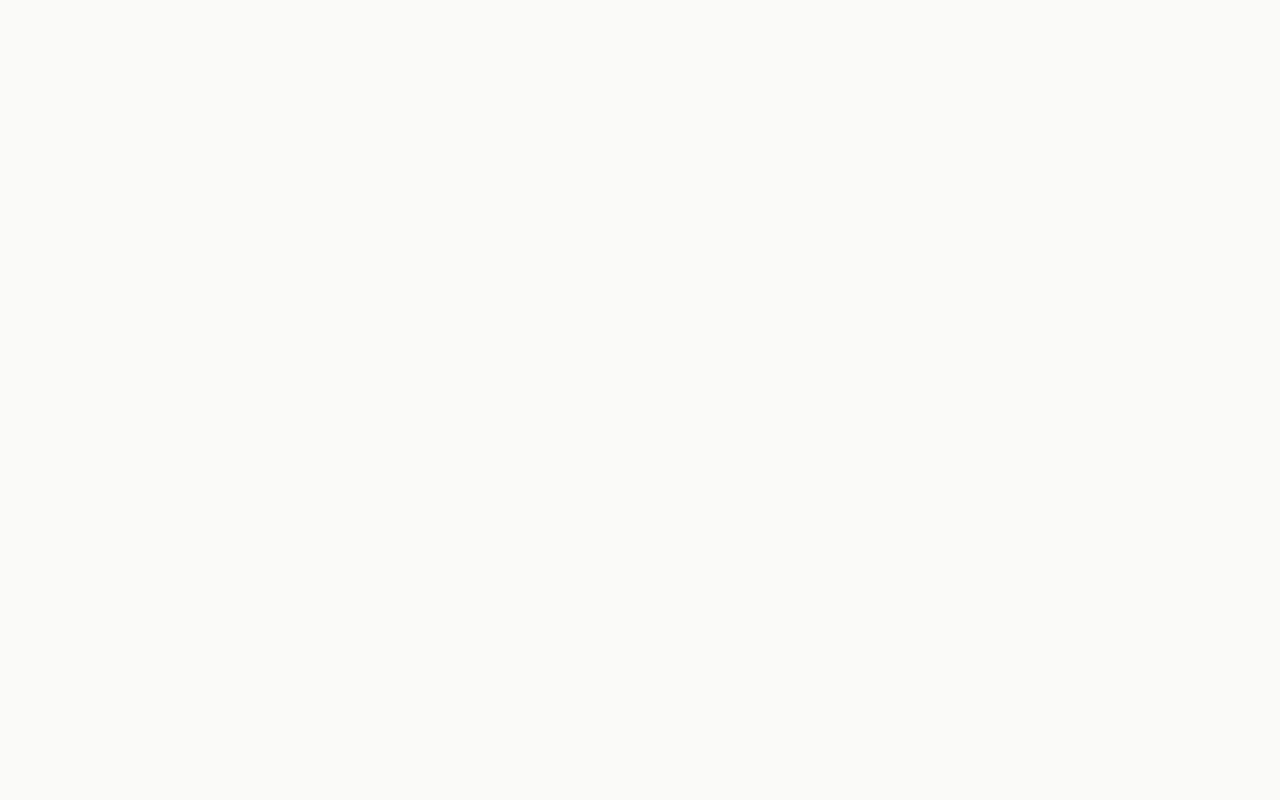
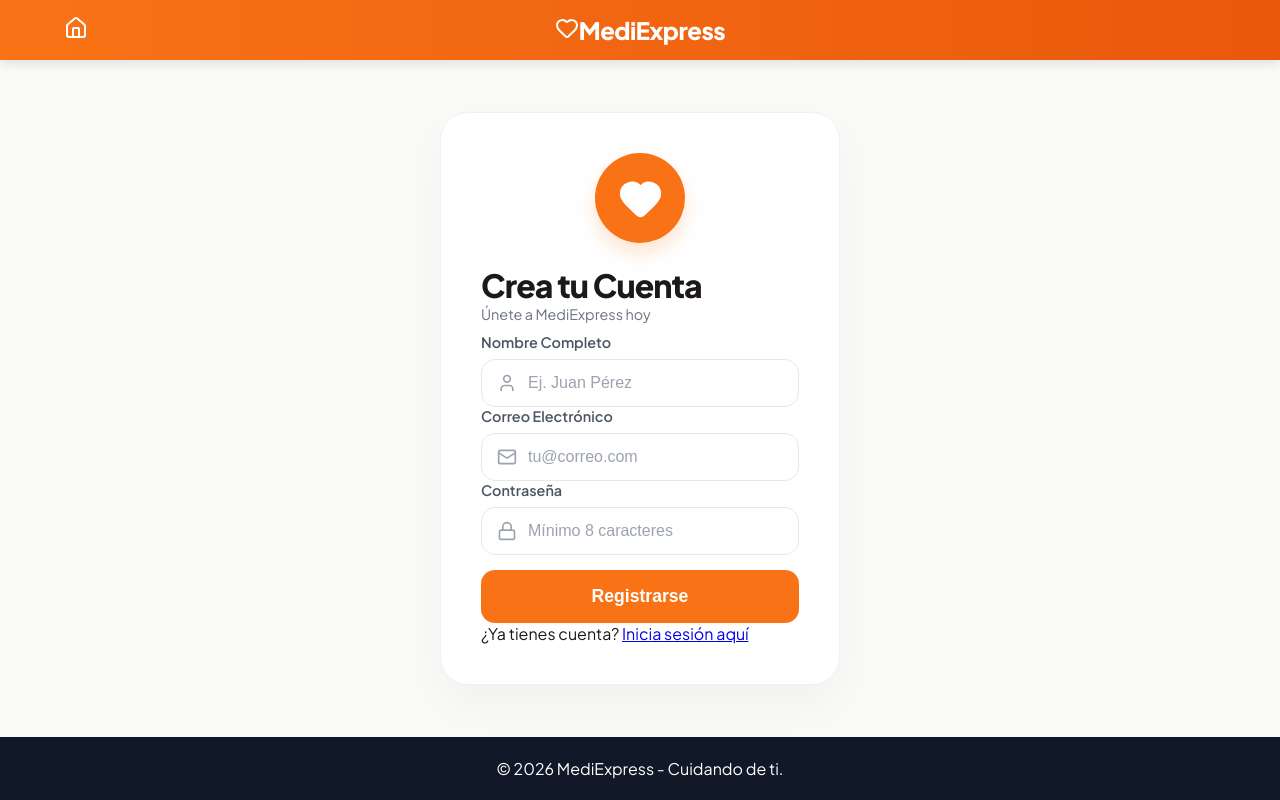
Before and after one commit to YormanCamposOrtiz/tareaIntegradorReact, a React (Vite) app: page /registro in a window 1280 px wide. Before the commit this address had no page. Built offline with nearby package versions, Linux system fonts and the light colour scheme.

Commit message:
registro funcional y solucion de algunos css

```diff
--- a/src/App.jsx
+++ b/src/App.jsx
@@ -7,6 +7,8 @@ import { Login } from "./resources/templates/Login";
 import { DashboardHome } from "./resources/templates/DashboardHome";
 import { Carrito } from "./resources/templates/Carrito";
 import { Perfil } from "./resources/templates/Perfil";
+import { Registro } from "./resources/templates/Registro";
+
 
 function App() {
 
@@ -18,6 +20,7 @@ function App() {
         <Route path="/DashboardHome" element={<DashboardHome />} />
         <Route path="/carrito" element={<Carrito />} />
         <Route path="/perfil" element={<Perfil />} />
+        <Route path="/registro" element={<Registro />} />
       </Routes>
     </BrowserRouter>
   );
--- a/src/resources/static/Carrito.css
+++ b/src/resources/static/Carrito.css
@@ -7,17 +7,35 @@
   color: #000;
 }
 
-/* 2. Contenedor de las dos columnas */
+/* 1. Contenedor general del carrito */
+.carrito-container {
+  width: 100%;
+  height: 100vh;
+  background: var(--bg-soft);
+  display: flex;
+  flex-direction: column;
+}
+
+/* 2. Contenedor principal del contenido */
+.cart-main-container {
+  width: 100%;
+  max-width: 1480px;
+  margin: 0 auto;
+  padding: 20px 30px;
+  flex: 1;
+}
+
+/* 3. Contenedor de las dos columnas */
 .cart-layout {
   display: flex;
-  max-width: 1200px;
+  width: 100%;
+  max-width: 100%;
   margin: 0 auto;
   gap: 30px;
-  padding: 20px 30px;
   align-items: flex-start; /* Evita que las tarjetas se estiren */
 }
 
-/* 3. Proporciones de las columnas */
+/* 4. Proporciones de las columnas */
 .cart-left-column {
   flex: 2;
 }
@@ -60,6 +78,7 @@
   border: 1px solid #f3f4f6;
   position: sticky; /* Se queda fija al hacer scroll */
   top: 100px;
+  min-height: 320px;
 }
 
 .summary-title {
--- a/src/resources/static/Global.css
+++ b/src/resources/static/Global.css
@@ -4,5 +4,34 @@
   --primary-orange: #f97316;
   --secondary-orange: #ea580c;
   --bg-soft: #fafaf9;
+}
 
+/* Resets globales para ocupar toda la pantalla sin bordes blancos */
+*, *::before, *::after {
+  box-sizing: border-box;
 }
+
+html {
+  height: 100%;
+  width: 100%;
+  background: var(--bg-soft);
+   overflow-x: hidden;
+}
+
+body {
+  margin: 0;
+  padding: 0;
+  height: 100%;
+  width: 100%;
+  background: var(--bg-soft);
+  overflow-x: hidden;
+  font-family: 'Plus Jakarta Sans', sans-serif;
+}
+
+#root {
+  height: 100%;
+  width: 100%;
+  background: inherit;
+  display: flex;
+  flex-direction: column;
+}
--- a/src/resources/static/Login.css
+++ b/src/resources/static/Login.css
@@ -5,6 +5,7 @@
   display: flex;
   flex-direction: column;
   min-height: 100vh;
+  width: 100%;
   font-family: 'Plus Jakarta Sans', sans-serif; /* Usando tu fuente global */
   background-color: var(--bg-soft); /* El fondo suave beige/rosa de la imagen */
 }
@@ -17,7 +18,7 @@
   padding: 20px;
 }
 
-/* 2. La Tarjeta de Login (idéntica a la imagen) */
+/* 2. La Tarjeta de Login */
 .login-card {
   box-sizing: border-box; /* También para la tarjeta */
   background: white;
@@ -39,7 +40,7 @@
   display: flex;
   align-items: center;
   justify-content: center;
-  margin: 0 auto 20px; /* Centrado horizontalmente */
+  margin: 0 auto 10px; /* Centrado horizontalmente */
   box-shadow: 0 10px 20px rgba(249, 115, 22, 0.2);
 }
 
@@ -54,16 +55,18 @@
 .login-card h1 {
   color: #1c1917; /* Gris muy oscuro */
   font-weight: 800;
-  font-size: 2.2rem;
+  font-size: 1.9 rem;
   letter-spacing: -0.03em;
   margin-bottom: 5px;
 }
 
 .login-subtitle {
   color: #6b7280; /* Gris medio */
-  font-size: 1rem;
+  font-size: 0.9rem;
   font-weight: 400;
-  margin-bottom: 40px;
+  margin-bottom: 10px;
+  margin-top: -5px;
+
 }
 
 /* 5. Estilo de los Labels */
--- a/src/resources/templates/Login.tsx
+++ b/src/resources/templates/Login.tsx
@@ -82,7 +82,7 @@ return (
           <h1>MediExpress</h1>
           <p className="login-subtitle">Panel de Administración</p>
 
-          <form onSubmit={handleSubmit} className="space-y-6">
+          <form onSubmit={handleSubmit} className="space-y-1">
 
             {/* 3. CAMPO USUARIO */}
             <div>
@@ -117,11 +117,17 @@ return (
                 <Lock className="input-icon" />
               </div>
             </div>
-
+            <br></br>
+            <div className="mt-2 text-sm text-gray-600">
+              ¿No recuerdas tu contraseña? <Link to="/recuperar" className="text-orange-500 font-bold">toca aquí</Link>
+            </div>
             {/* 5. BOTÓN NARANJA SÓLIDO */}
             <button type="submit" className="login-button">
               Iniciar Sesión
-            </button>
+            </button><br></br><br></br>
+            <div className="mt-2 text-sm text-gray-600">
+              ¿Aun no tienes cuenta? <Link to="/registro" className="text-orange-500 font-bold">Regístrate aquí</Link>
+            </div>
           </form>
         </div>
       </main>
--- /dev/null
+++ b/src/resources/templates/Registro.tsx
@@ -0,0 +1,141 @@
+import { useState } from "react";
+import { useNavigate, Link } from "react-router-dom";
+import { Lock, User, Heart, Home, Mail } from "lucide-react";
+import api from "../../api"; // Tu configuración de axios
+
+import "../static/Login.css"; // Reutilizamos los estilos de Login para mantener coherencia
+import "../static/Header.css";
+import "../static/Footer.css";
+import "../static/Global.css";
+
+export function Registro() {
+  const navigate = useNavigate();
+  const [formData, setFormData] = useState({
+    nombre: "",
+    correo: "",
+    contrasena: ""
+  });
+  const [error, setError] = useState("");
+
+  const handleSubmit = async (e: React.FormEvent) => {
+    e.preventDefault();
+    setError("");
+
+    try {
+      // Petición al endpoint de registro que configuramos en Spring Boot
+      const response = await api.post('/auth/registro', formData);
+
+      if (response.status === 200) {
+        alert("¡Cuenta creada con éxito! Ahora puedes iniciar sesión.");
+        navigate('/login'); // Redirige al login tras el éxito
+      }
+    } catch (err: any) {
+      if (err.response) {
+        // Aquí capturamos los errores de validación de Google Guava (ej. contraseña < 8)
+        const mensajeError = err.response.data.message || "Error al registrarse";
+        alert(mensajeError);
+      } else {
+        alert("No se pudo conectar con el servidor.");
+      }
+    }
+  };
+
+  return (
+    <div className="login-page-wrapper">
+      {/* HEADER REUTILIZADO */}
+      <header className="sticky top-0 z-50">
+        <div className="header-container">
+          <div className="header-left">
+            <Link to="/" title="Inicio"><Home className="w-7 h-7 text-white" /></Link>
+          </div>
+          <div className="header-center">
+            <Link to="/" className="flex items-center gap-2">
+              <Heart className="w-8 h-8 text-white fill-white" />
+              <span className="brand-title text-white">MediExpress</span>
+            </Link>
+          </div>
+          <div className="header-right"><div className="w-7"></div></div>
+        </div>
+      </header>
+
+      {/* SECCIÓN CENTRAL DEL REGISTRO */}
+      <main className="login-main">
+        <div className="login-card text-center">
+
+          <div className="logo-circle">
+            <Heart />
+          </div>
+
+          <h1>Crea tu Cuenta</h1>
+          <p className="login-subtitle">Únete a MediExpress hoy</p>
+
+          <form onSubmit={handleSubmit} className="space-y-4">
+
+            {/* CAMPO NOMBRE */}
+            <div>
+              <label className="login-label">Nombre Completo</label>
+              <div className="input-group">
+                <input
+                  type="text"
+                  className="login-input"
+                  placeholder="Ej. Juan Pérez"
+                  value={formData.nombre}
+                  onChange={(e) => setFormData({ ...formData, nombre: e.target.value })}
+                  required
+                />
+                <User className="input-icon" />
+              </div>
+            </div>
+
+            {/* CAMPO CORREO */}
+            <div>
+              <label className="login-label">Correo Electrónico</label>
+              <div className="input-group">
+                <input
+                  type="email"
+                  className="login-input"
+                  placeholder="tu@correo.com"
+                  value={formData.correo}
+                  onChange={(e) => setFormData({ ...formData, correo: e.target.value })}
+                  required
+                />
+                <Mail className="input-icon" />
+              </div>
+            </div>
+
+            {/* CAMPO CONTRASEÑA */}
+            <div>
+              <label className="login-label">Contraseña</label>
+              <div className="input-group">
+                <input
+                  type="password"
+                  className="login-input"
+                  placeholder="Mínimo 8 caracteres"
+                  value={formData.contrasena}
+                  onChange={(e) => setFormData({ ...formData, contrasena: e.target.value })}
+                  required
+                />
+                <Lock className="input-icon" />
+              </div>
+            </div>
+
+            <button type="submit" className="login-button mt-4">
+              Registrarse
+            </button>
+
+            <div className="mt-4 text-sm text-gray-600">
+              ¿Ya tienes cuenta? <Link to="/login" className="text-orange-500 font-bold">Inicia sesión aquí</Link>
+            </div>
+          </form>
+        </div>
+      </main>
+
+      {/* FOOTER REUTILIZADO */}
+      <footer className="bg-stone-900 text-white py-8">
+        <div className="footer-content">
+          <p>© 2026 MediExpress - Cuidando de ti.</p>
+        </div>
+      </footer>
+    </div>
+  );
+}
```
